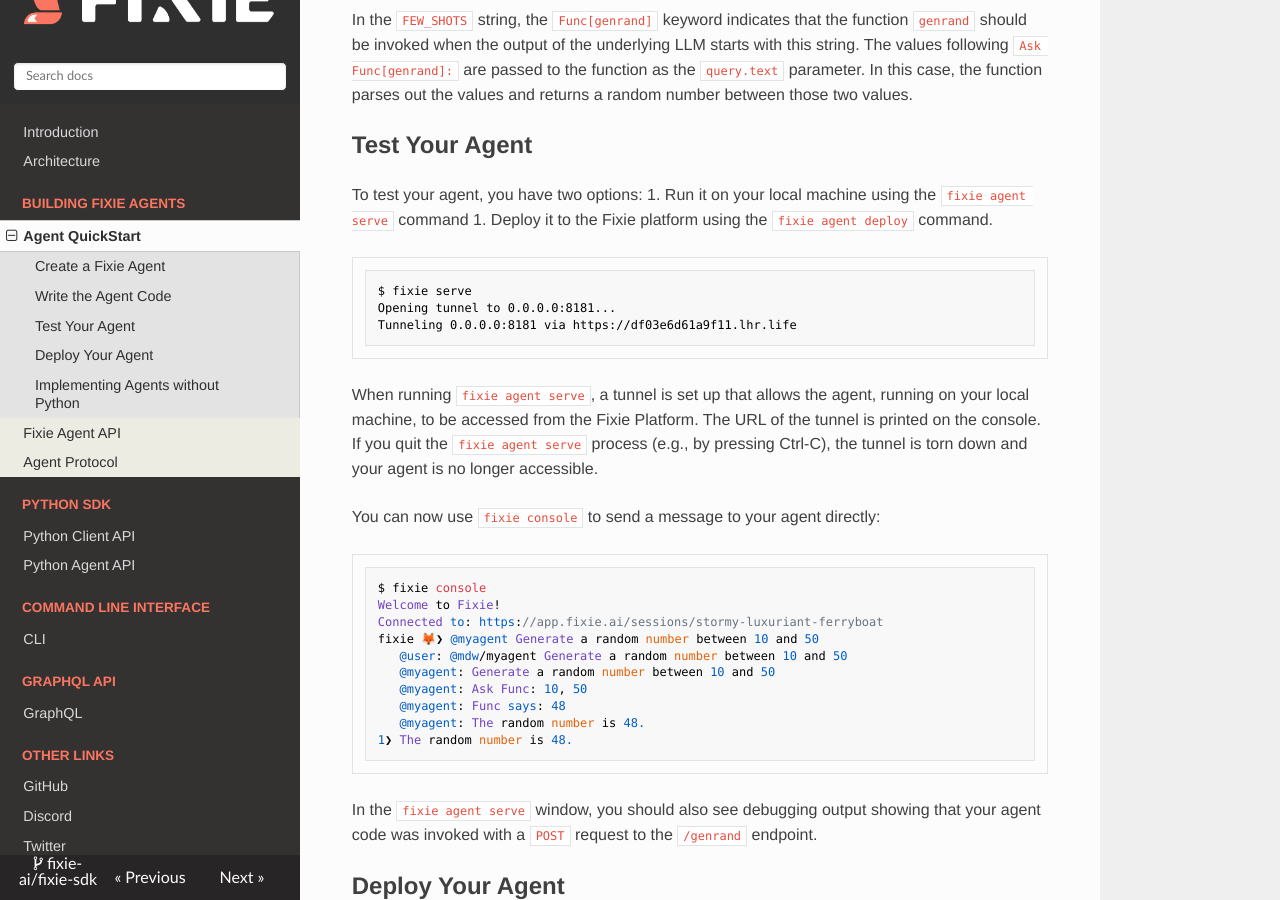
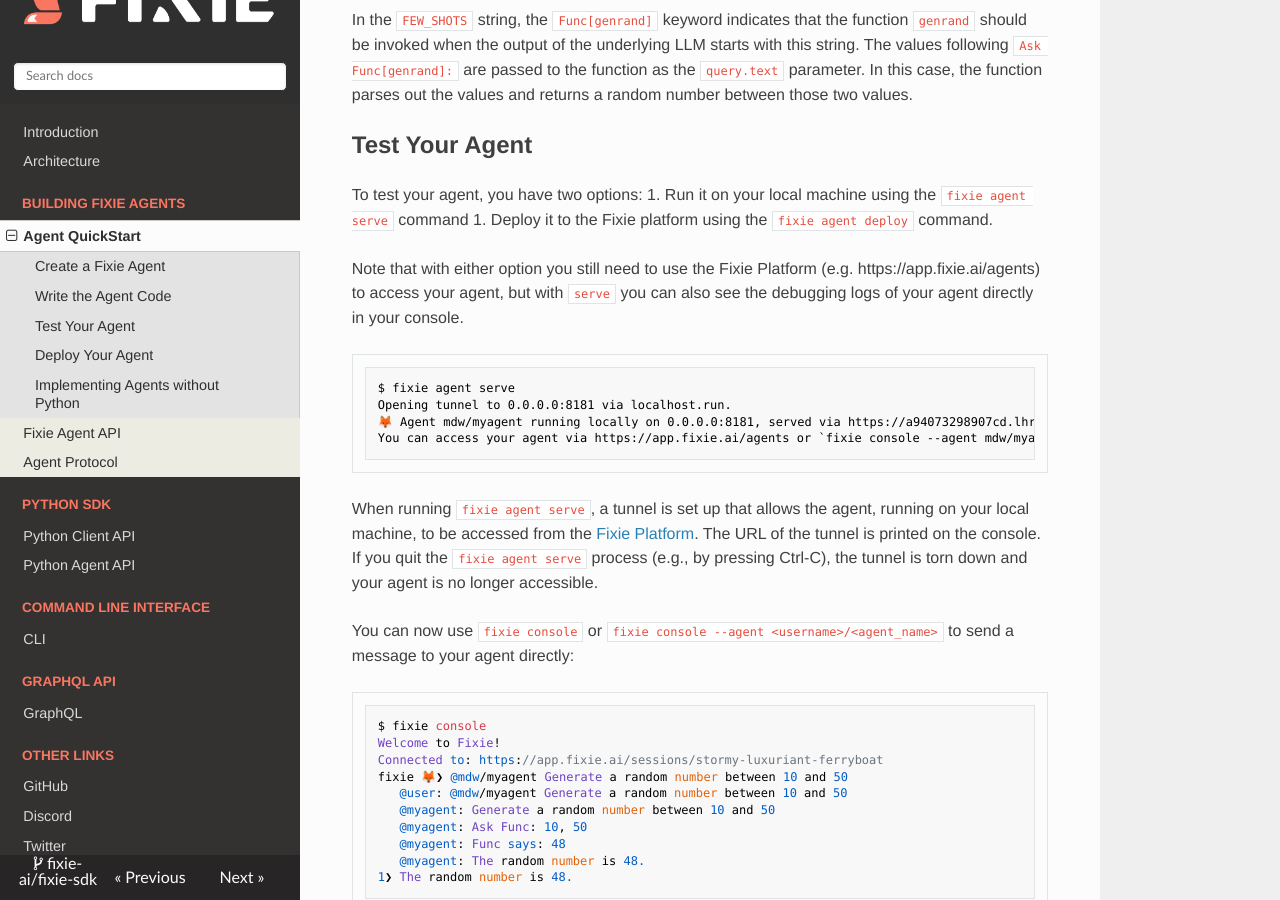
Before and after one commit to fixie-ai/fixie-sdk-js, an MkDocs documentation site: the page built from docs/agent-quickstart.md, in a window 1280 px wide and 900 px high, scrolled down 1688 px. Built offline with MkDocs 1.6.1, drawn with Linux system fonts in a browser that asks for light colours; nearby versions of some CDN libraries.

Commit message:
improving agent quickstart docs and console logs

````diff
--- a/docs/agent-quickstart.md
+++ b/docs/agent-quickstart.md
@@ -68,22 +68,26 @@ To test your agent, you have two options:
 1. Run it on your local machine using the `fixie agent serve` command
 1. Deploy it to the Fixie platform using the `fixie agent deploy` command.
 
+Note that with either option you still need to use the Fixie Platform (e.g. https://app.fixie.ai/agents) to access your agent, but with `serve` you can
+also see the debugging logs of your agent directly in your console.
+
 ```bash
-$ fixie serve
-Opening tunnel to 0.0.0.0:8181...
-Tunneling 0.0.0.0:8181 via https://df03e6d61a9f11.lhr.life
+$ fixie agent serve
+Opening tunnel to 0.0.0.0:8181 via localhost.run.
+🦊 Agent mdw/myagent running locally on 0.0.0.0:8181, served via https://a94073298907cd.lhr.life
+You can access your agent via https://app.fixie.ai/agents or `fixie console --agent mdw/myagent`.
 ```
 
-When running `fixie agent serve`, a tunnel is set up that allows the agent, running on your local machine, to be accessed from the Fixie Platform. The URL of the tunnel is printed on the console. If you quit the `fixie agent serve` process (e.g., by pressing Ctrl-C), the
+When running `fixie agent serve`, a tunnel is set up that allows the agent, running on your local machine, to be accessed from the [Fixie Platform](https://app.fixie.ai). The URL of the tunnel is printed on the console. If you quit the `fixie agent serve` process (e.g., by pressing Ctrl-C), the
 tunnel is torn down and your agent is no longer accessible.
 
-You can now use `fixie console` to send a message to your agent directly:
+You can now use `fixie console` or `fixie console --agent <username>/<agent_name>` to send a message to your agent directly:
 
 ```bash
 $ fixie console
 Welcome to Fixie!
 Connected to: https://app.fixie.ai/sessions/stormy-luxuriant-ferryboat
-fixie 🦊❯ @myagent Generate a random number between 10 and 50
+fixie 🦊❯ @mdw/myagent Generate a random number between 10 and 50
    @user: @mdw/myagent Generate a random number between 10 and 50
    @myagent: Generate a random number between 10 and 50
    @myagent: Ask Func: 10, 50
````
Also changed, not shown: 1 other file.
